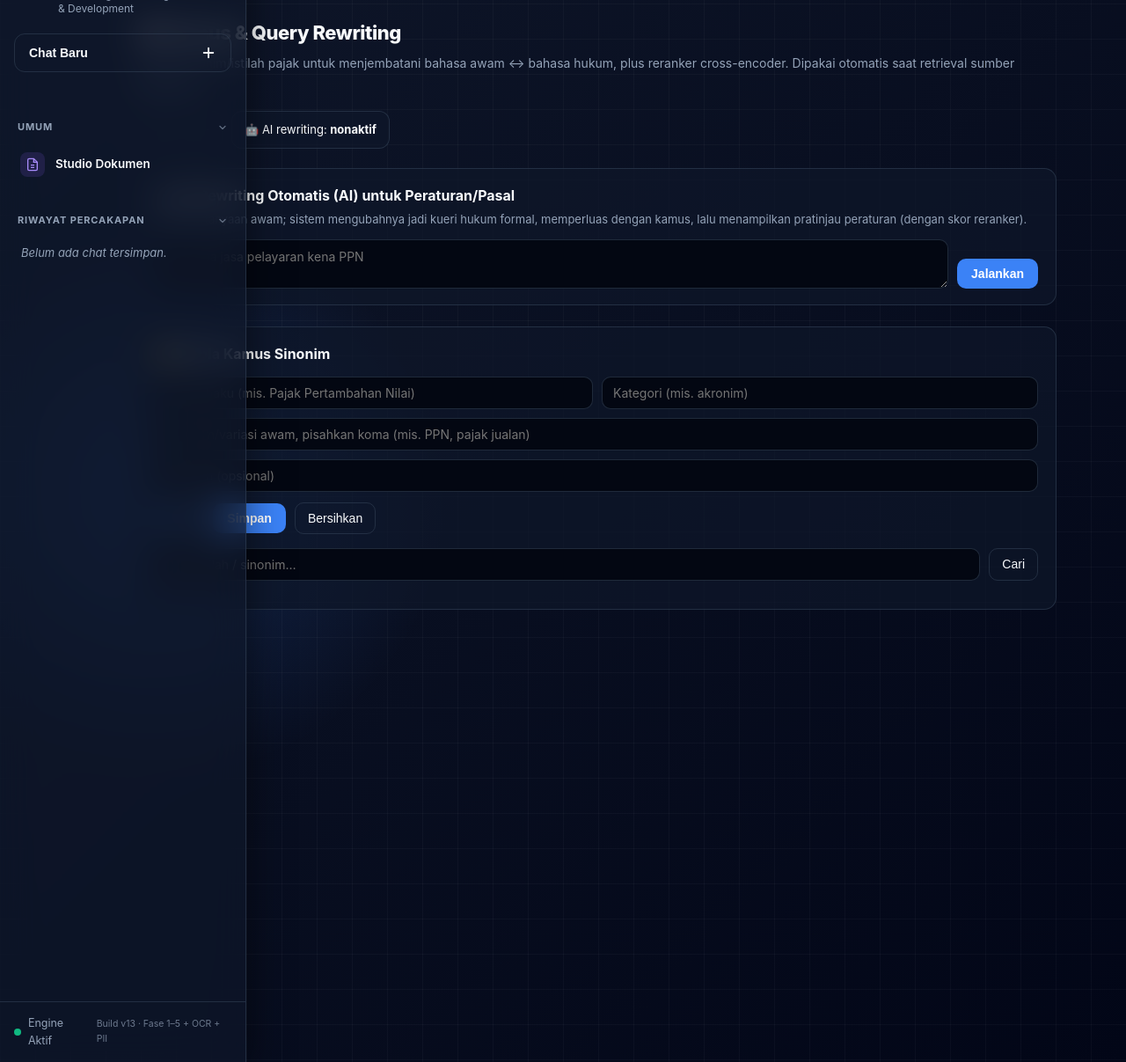
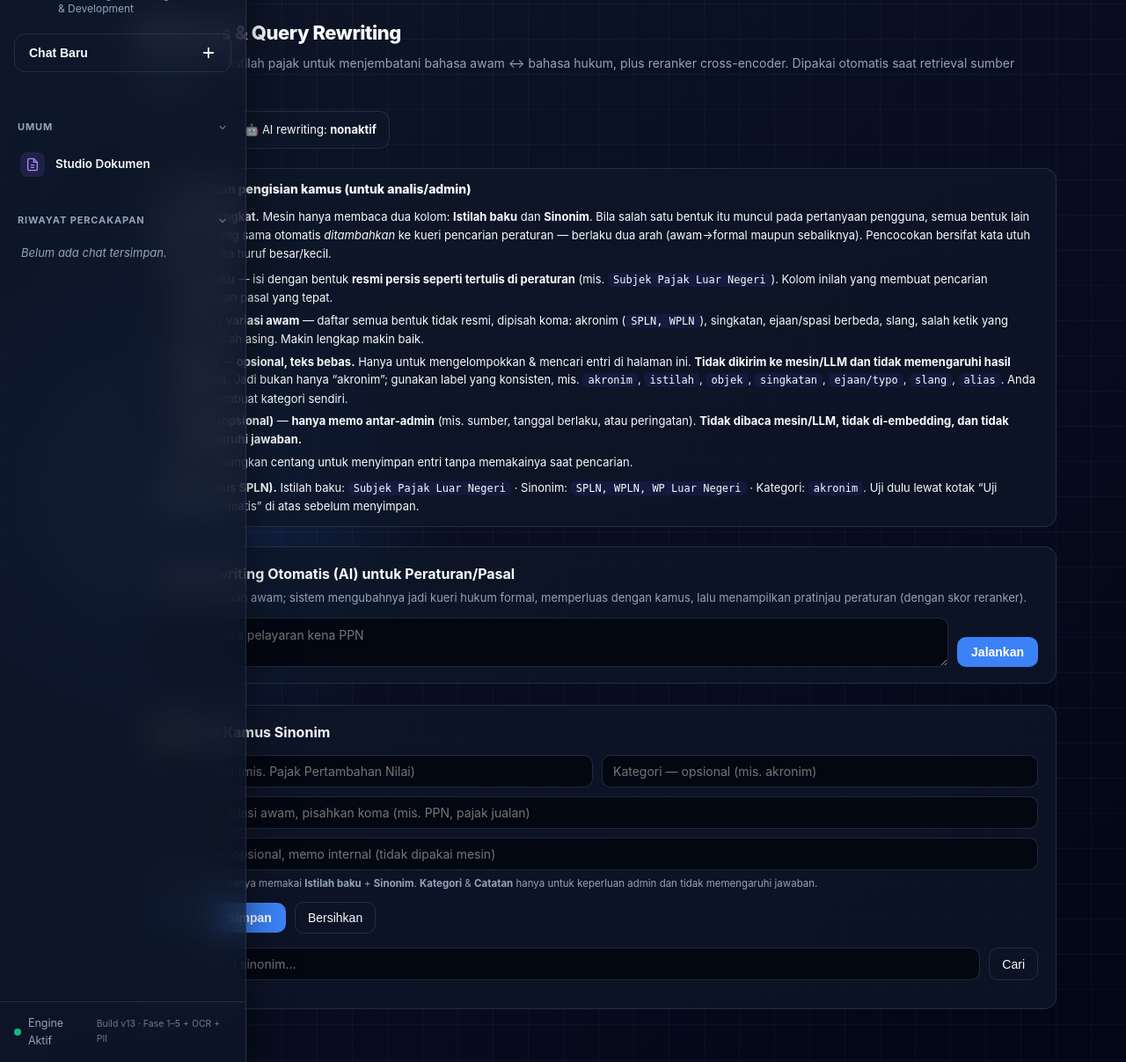
Before and after one commit to somesouls/camerad, a Python web app: template templates/kamus.html in a window 1280 px wide. Shown: the part 76-1283 px from the top of the page at 88% size. Run offline with Jinja, Linux system fonts and the light colour scheme; the template is opened without the code that fills it, so the values that code supplies are empty.

Commit message:
Kamus: panduan pengisian di halaman (istilah/sinonim/kategori/catatan) + datalist kategori
- Tambah panel 'Panduan pengisian kamus' yang menjelaskan cara kerja (mesin hanya memakai Istilah baku + Sinonim, dua arah, kata utuh).
- Perjelas bahwa Kategori = label bebas untuk admin (tidak dikirim ke LLM/tidak memengaruhi pencarian) dan Catatan = memo internal (tidak dibaca mesin).
- Tambah datalist saran kategori + placeholder & hint yang lebih jelas.

```diff
--- a/templates/kamus.html
+++ b/templates/kamus.html
@@ -15,6 +15,21 @@
     <div class="kpi" id="kpiAI">—</div>
   </div>
 
+  <details class="guide" open>
+    <summary>📌 Panduan pengisian kamus (untuk analis/admin)</summary>
+    <div class="gbody">
+      <p style="margin:0 0 6px;"><b>Cara kerja singkat.</b> Mesin hanya membaca dua kolom: <b>Istilah baku</b> dan <b>Sinonim</b>. Bila salah satu bentuk itu muncul pada pertanyaan pengguna, semua bentuk lain pada entri yang sama otomatis <i>ditambahkan</i> ke kueri pencarian peraturan — berlaku dua arah (awam→formal maupun sebaliknya). Pencocokan bersifat kata utuh dan tidak peka huruf besar/kecil.</p>
+      <ul>
+        <li><b>Istilah baku</b> — isi dengan bentuk <b>resmi persis seperti tertulis di peraturan</b> (mis. <code>Subjek Pajak Luar Negeri</code>). Kolom inilah yang membuat pencarian menemukan pasal yang tepat.</li>
+        <li><b>Sinonim / variasi awam</b> — daftar semua bentuk tidak resmi, dipisah koma: akronim (<code>SPLN, WPLN</code>), singkatan, ejaan/spasi berbeda, slang, salah ketik yang umum, istilah asing. Makin lengkap makin baik.</li>
+        <li><b>Kategori</b> — <b>opsional, teks bebas.</b> Hanya untuk mengelompokkan &amp; mencari entri di halaman ini. <b>Tidak dikirim ke mesin/LLM dan tidak memengaruhi hasil pencarian.</b> Jadi bukan hanya “akronim”; gunakan label yang konsisten, mis. <code>akronim</code>, <code>istilah</code>, <code>objek</code>, <code>singkatan</code>, <code>ejaan/typo</code>, <code>slang</code>, <code>alias</code>. Anda bebas membuat kategori sendiri.</li>
+        <li><b>Catatan (opsional)</b> — <b>hanya memo antar-admin</b> (mis. sumber, tanggal berlaku, atau peringatan). <b>Tidak dibaca mesin/LLM, tidak di-embedding, dan tidak memengaruhi jawaban.</b></li>
+        <li><b>Aktif</b> — hilangkan centang untuk menyimpan entri tanpa memakainya saat pencarian.</li>
+      </ul>
+      <p style="margin:6px 0 0;"><b>Contoh (kasus SPLN).</b> Istilah baku: <code>Subjek Pajak Luar Negeri</code> · Sinonim: <code>SPLN, WPLN, WP Luar Negeri</code> · Kategori: <code>akronim</code>. Uji dulu lewat kotak “Uji Rewriting Otomatis” di atas sebelum menyimpan.</p>
+    </div>
+  </details>
+
   <section style="background:var(--panel-bg);border:1px solid var(--panel-border);border-radius:14px;padding:18px 20px;margin-bottom:24px;">
     <h2 style="margin:0 0 4px;font-size:16px;">🤖 Uji Rewriting Otomatis (AI) untuk Peraturan/Pasal</h2>
     <p style="color:var(--text-muted);margin:0 0 12px;font-size:13px;">Ketik pertanyaan awam; sistem mengubahnya jadi kueri hukum formal, memperluas dengan kamus, lalu menampilkan pratinjau peraturan (dengan skor reranker).</p>
@@ -29,10 +44,12 @@
     <h2 style="margin:0 0 12px;font-size:16px;">🗂️ Kelola Kamus Sinonim</h2>
     <div style="display:grid;grid-template-columns:1fr 1fr;gap:10px;">
       <input id="fIstilah" placeholder="Istilah baku (mis. Pajak Pertambahan Nilai)" class="inp">
-      <input id="fKategori" placeholder="Kategori (mis. akronim)" class="inp">
+      <input id="fKategori" placeholder="Kategori — opsional (mis. akronim)" class="inp" list="katList" autocomplete="off">
     </div>
     <input id="fSinonim" placeholder="Sinonim/variasi awam, pisahkan koma (mis. PPN, pajak jualan)" class="inp" style="margin-top:10px;width:100%;">
-    <input id="fCatatan" placeholder="Catatan (opsional)" class="inp" style="margin-top:10px;width:100%;">
+    <input id="fCatatan" placeholder="Catatan — opsional, memo internal (tidak dipakai mesin)" class="inp" style="margin-top:10px;width:100%;">
+    <div class="fhint">Mesin pencari hanya memakai <b>Istilah baku</b> + <b>Sinonim</b>. <b>Kategori</b> &amp; <b>Catatan</b> hanya untuk keperluan admin dan tidak memengaruhi jawaban.</div>
+    <datalist id="katList"><option value="akronim"></option><option value="istilah"></option><option value="objek"></option><option value="singkatan"></option><option value="ejaan/typo"></option><option value="slang"></option><option value="alias"></option></datalist>
     <div style="display:flex;gap:10px;align-items:center;margin-top:12px;flex-wrap:wrap;">
       <label style="font-size:13px;color:var(--text-muted);display:flex;gap:6px;align-items:center;"><input type="checkbox" id="fAktif" checked> Aktif</label>
       <input type="hidden" id="fId">
@@ -60,6 +77,16 @@
 .linkbtn{border:none;background:transparent;color:var(--accent,#4f46e5);cursor:pointer;font-size:12.5px;padding:2px 4px;}
 .linkbtn.del{color:#dc2626;}
 code{word-break:break-word;}
+.guide{background:var(--panel-bg);border:1px solid var(--panel-border);border-radius:14px;padding:12px 18px;margin-bottom:22px;}
+.guide>summary{cursor:pointer;font-weight:800;font-size:14px;list-style:none;}
+.guide>summary::-webkit-details-marker{display:none;}
+.guide>summary::before{content:"▸ ";}
+.guide[open]>summary::before{content:"▾ ";}
+.guide .gbody{margin-top:10px;font-size:13px;color:var(--text-main);line-height:1.6;}
+.guide .gbody ul{margin:8px 0;padding-left:18px;}
+.guide .gbody li{margin:5px 0;}
+.guide .gbody code{background:rgba(79,70,229,0.12);border-radius:5px;padding:1px 6px;font-size:12px;}
+.fhint{font-size:11.5px;color:var(--text-muted);margin-top:6px;}
 </style>
 {% endblock %}
 {% block scripts %}
```
